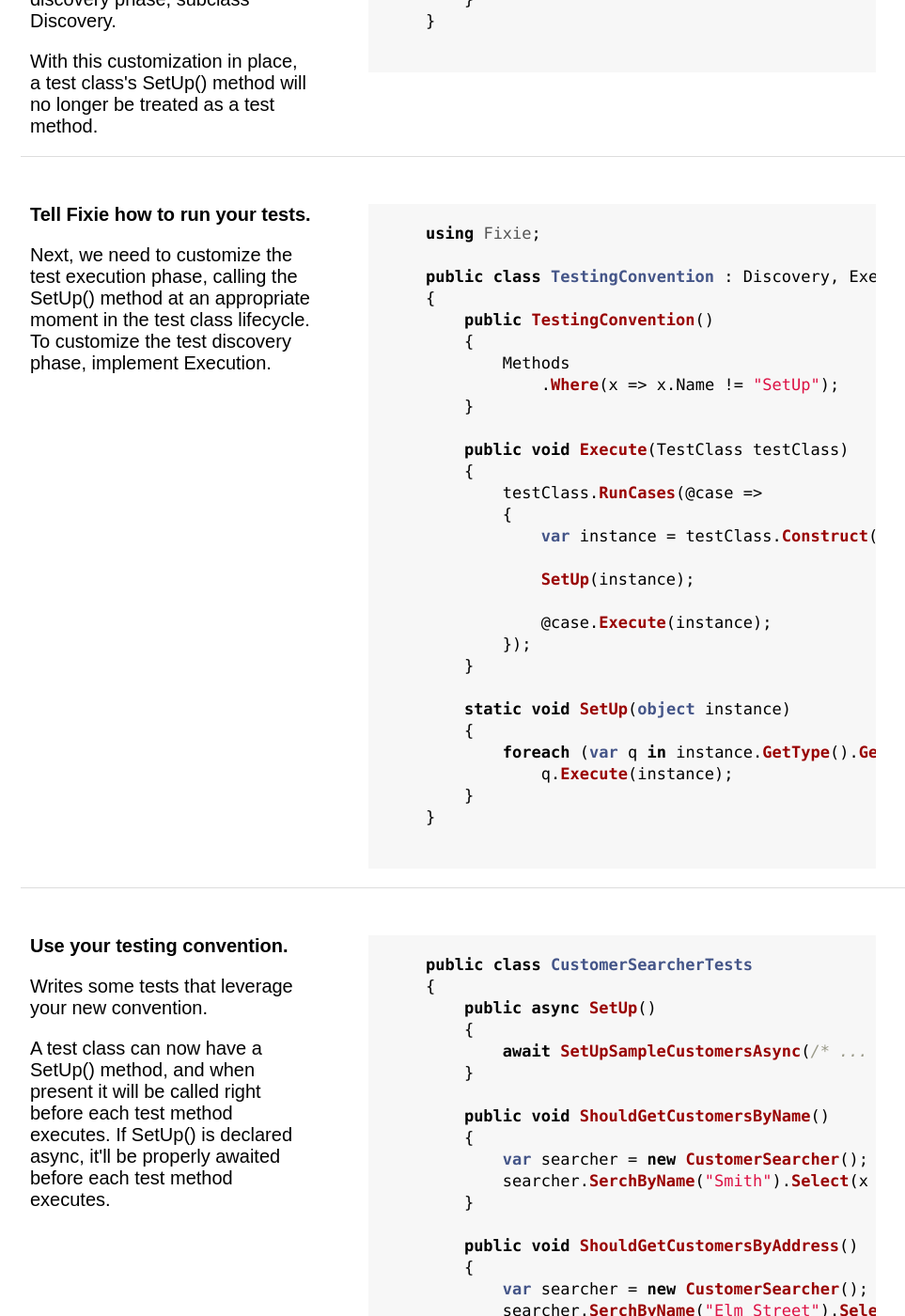
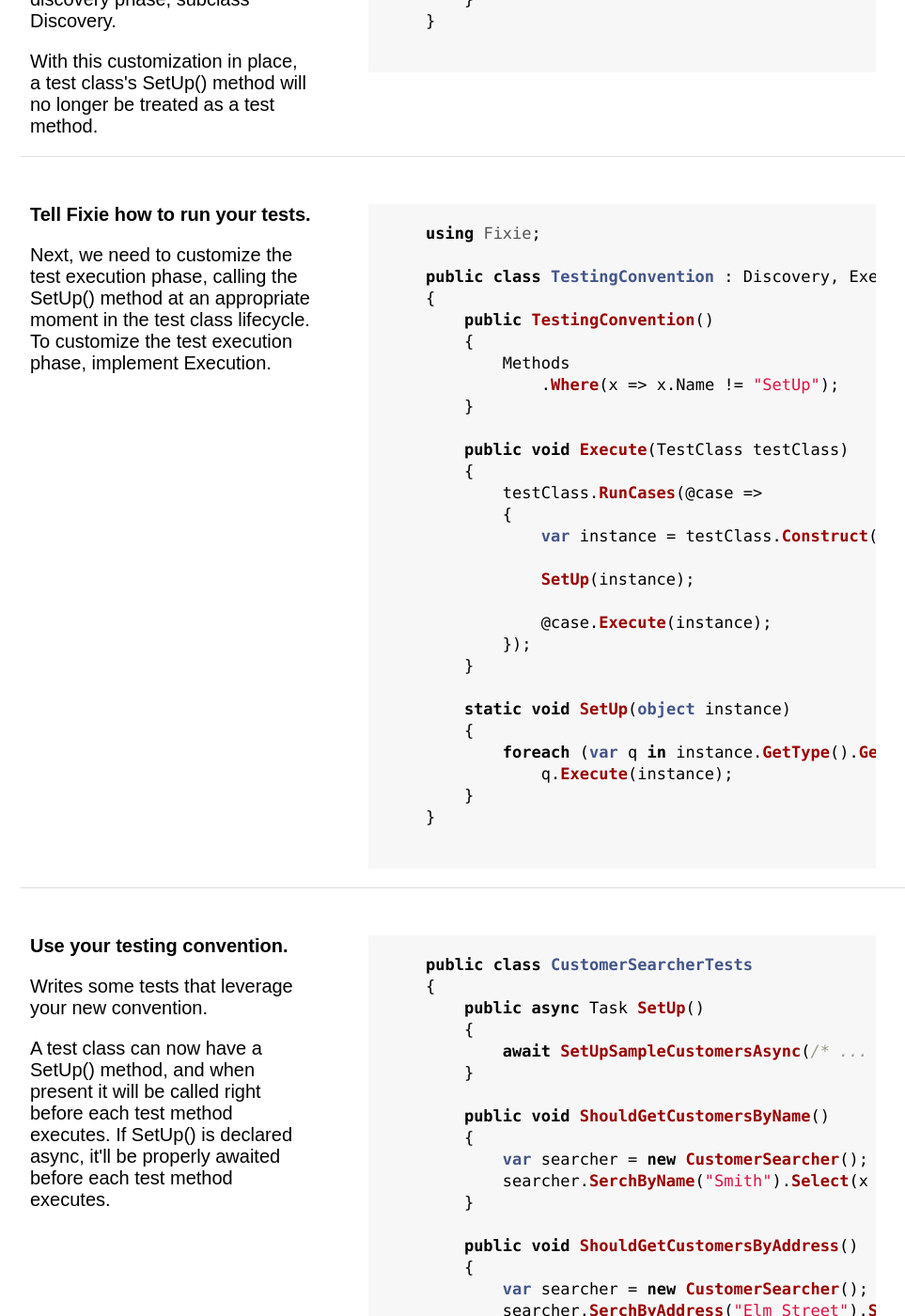
Before and after one commit to fixie/fixie.github.io, a Jekyll site: the page built from index.html, in a window 1280 px wide and 1400 px high, scrolled down 971 px. Shown: the whole window at 94% size, without its empty margins (138-1101 px from the left). Built offline with Jekyll 4.4.1, drawn with Linux system fonts in a browser that asks for light colours.

Commit message:
Fix typos.

```diff
--- a/index.html
+++ b/index.html
@@ -59,7 +59,7 @@
     <div class="one-third column">
     <p><strong>Tell Fixie how to run your tests.</strong></p>
     <p>Next, we need to customize the test execution phase, calling the SetUp() method at an appropriate
-    moment in the test class lifecycle. To customize the test discovery phase, implement Execution.</p>
+    moment in the test class lifecycle. To customize the test execution phase, implement Execution.</p>
     </div>
     <div class="two-thirds column">
     {% highlight csharp %}
@@ -106,7 +106,7 @@
     {% highlight csharp %}
     public class CustomerSearcherTests
     {
-        public async SetUp()
+        public async Task SetUp()
         {
             await SetUpSampleCustomersAsync(/* ... */);
         }
@@ -120,7 +120,7 @@
         public void ShouldGetCustomersByAddress()
         {
             var searcher = new CustomerSearcher();
-            searcher.SerchByName("Elm Street").Select(x => x.FullName).ShouldBe(new[] { "Sally Johnson" });
+            searcher.SerchByAddress("Elm Street").Select(x => x.FullName).ShouldBe(new[] { "Sally Johnson" });
         }
     }
     {% endhighlight %}
```
